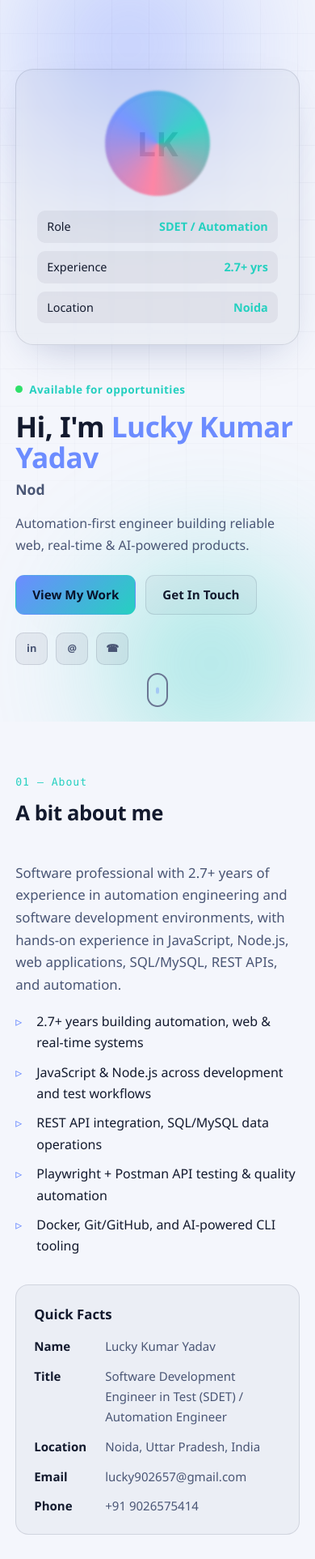
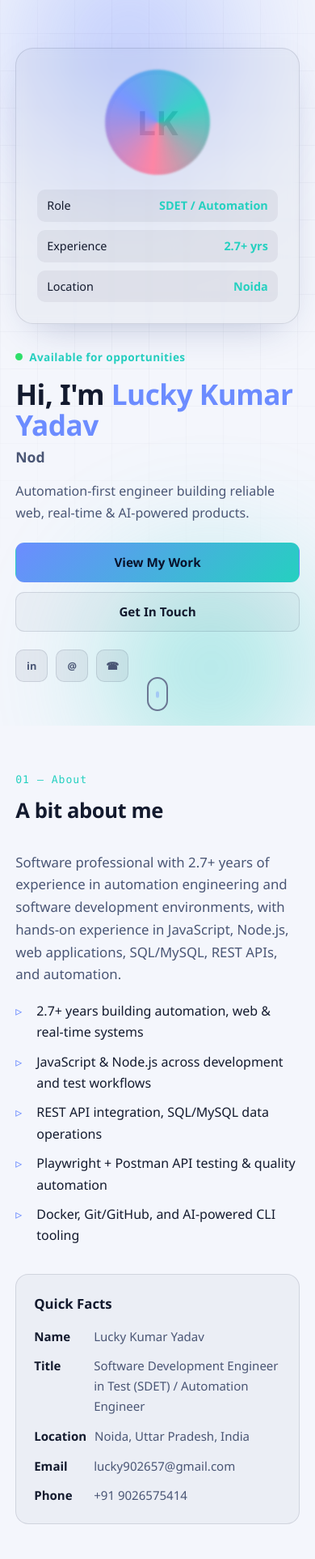
Before and after one commit to yadav-lucky/yadav-lucky.github.io, a website: page index.html in a window 390 px wide. Shown: the part 72-1997 px from the top of the page at 81% size. Drawn offline with Linux system fonts and the light colour scheme; no server answers.

Commit message:
UI fixes: mobile grid overflow + contact section layout
- Grids use minmax(min(100%, Npx), 1fr) to prevent horizontal overflow on small screens
- Contact side is a flex column; info values wrap (word-break) so long emails/URLs fit
- Added 480px breakpoint: full-width hero CTAs, 16px inputs (no iOS zoom), tighter spacing

```diff
--- a/css/style.css
+++ b/css/style.css
@@ -196,12 +196,13 @@ ul { list-style: none; }
 .info-card { background: var(--surface); border: 1px solid var(--border); border-radius: var(--radius); padding: 22px; }
 .info-card h3 { font-size: 1.05rem; margin-bottom: 14px; }
 .info-list { display: grid; gap: 12px; }
-.info-list li { display: flex; gap: 10px; align-items: flex-start; font-size: 0.94rem; color: var(--text-dim); }
-.info-list li b { color: var(--text); font-weight: 600; min-width: 78px; }
+.info-list li { display: flex; gap: 10px; align-items: baseline; font-size: 0.94rem; color: var(--text-dim); }
+.info-list li b { color: var(--text); font-weight: 600; min-width: 78px; flex: none; }
+.info-list li span, .info-list li a { min-width: 0; overflow-wrap: anywhere; word-break: break-word; }
 .info-list a:hover { color: var(--accent); }
 
 /* Skills */
-.skills-grid { display: grid; grid-template-columns: repeat(auto-fill, minmax(250px, 1fr)); gap: 18px; }
+.skills-grid { display: grid; grid-template-columns: repeat(auto-fill, minmax(min(100%, 250px), 1fr)); gap: 18px; }
 .skill-card { background: var(--surface); border: 1px solid var(--border); border-radius: var(--radius); padding: 20px; transition: 0.25s var(--ease); }
 .skill-card:hover { transform: translateY(-4px); border-color: var(--accent); box-shadow: var(--shadow); }
 .skill-card h3 { font-size: 1rem; margin-bottom: 14px; display: flex; align-items: center; gap: 8px; }
@@ -224,7 +225,7 @@ ul { list-style: none; }
 .timeline-card li::before { content: "•"; position: absolute; left: 0; color: var(--accent); }
 
 /* Projects */
-.projects-grid { display: grid; grid-template-columns: repeat(auto-fill, minmax(300px, 1fr)); gap: 22px; }
+.projects-grid { display: grid; grid-template-columns: repeat(auto-fill, minmax(min(100%, 300px), 1fr)); gap: 22px; }
 .project-card {
   position: relative; background: var(--surface); border: 1px solid var(--border);
   border-radius: var(--radius); padding: 24px; cursor: pointer; overflow: hidden;
@@ -240,7 +241,7 @@ ul { list-style: none; }
 .project-tech .chip { font-size: 0.76rem; padding: 4px 10px; }
 
 /* Education */
-.education-grid { display: grid; grid-template-columns: repeat(auto-fill, minmax(320px, 1fr)); gap: 20px; }
+.education-grid { display: grid; grid-template-columns: repeat(auto-fill, minmax(min(100%, 320px), 1fr)); gap: 20px; }
 .edu-card { display: flex; gap: 16px; background: var(--surface); border: 1px solid var(--border); border-radius: var(--radius); padding: 22px; align-items: center; }
 .edu-badge { width: 52px; height: 52px; flex: none; border-radius: 12px; display: grid; place-items: center; background: linear-gradient(135deg, var(--accent), var(--accent-2)); color: #08122b; font-weight: 800; }
 .edu-card h3 { font-size: 1.05rem; }
@@ -248,7 +249,9 @@ ul { list-style: none; }
 .edu-card .score { margin-top: 6px; font-size: 0.85rem; color: var(--accent-2); font-weight: 600; }
 
 /* Contact */
-.contact-grid { display: grid; grid-template-columns: 1.3fr 0.9fr; gap: 30px; }
+.contact-grid { display: grid; grid-template-columns: 1.3fr 0.9fr; gap: 30px; align-items: stretch; }
+.contact-side { display: flex; flex-direction: column; gap: 16px; }
+.contact-side .info-card { flex: 1 1 auto; }
 .contact-form { background: var(--surface); border: 1px solid var(--border); border-radius: var(--radius); padding: 26px; }
 .field { margin-bottom: 16px; }
 .field label { display: block; font-size: 0.86rem; color: var(--text-dim); margin-bottom: 6px; }
@@ -320,6 +323,19 @@ ul { list-style: none; }
   .section { padding: 60px 0; }
 }
 
+@media (max-width: 480px) {
+  .hero { padding: 64px 0 54px; }
+  .hero-inner { gap: 26px; }
+  .hero-cta { flex-direction: column; align-items: stretch; }
+  .hero-cta .btn { width: 100%; }
+  .section { padding: 52px 0; }
+  .section-head { margin-bottom: 28px; }
+  .contact-grid { gap: 22px; }
+  .contact-form { padding: 20px; }
+  .field input, .field textarea { font-size: 16px; }
+  .info-list li b { min-width: 64px; }
+}
+
 @media (prefers-reduced-motion: reduce) {
   * { animation: none !important; transition: none !important; }
   .reveal, .skills-grid .skill-card, .projects-grid .project-card, .timeline-item, .edu-card { opacity: 1; transform: none; }
--- a/public/css/style.css
+++ b/public/css/style.css
@@ -196,12 +196,13 @@ ul { list-style: none; }
 .info-card { background: var(--surface); border: 1px solid var(--border); border-radius: var(--radius); padding: 22px; }
 .info-card h3 { font-size: 1.05rem; margin-bottom: 14px; }
 .info-list { display: grid; gap: 12px; }
-.info-list li { display: flex; gap: 10px; align-items: flex-start; font-size: 0.94rem; color: var(--text-dim); }
-.info-list li b { color: var(--text); font-weight: 600; min-width: 78px; }
+.info-list li { display: flex; gap: 10px; align-items: baseline; font-size: 0.94rem; color: var(--text-dim); }
+.info-list li b { color: var(--text); font-weight: 600; min-width: 78px; flex: none; }
+.info-list li span, .info-list li a { min-width: 0; overflow-wrap: anywhere; word-break: break-word; }
 .info-list a:hover { color: var(--accent); }
 
 /* Skills */
-.skills-grid { display: grid; grid-template-columns: repeat(auto-fill, minmax(250px, 1fr)); gap: 18px; }
+.skills-grid { display: grid; grid-template-columns: repeat(auto-fill, minmax(min(100%, 250px), 1fr)); gap: 18px; }
 .skill-card { background: var(--surface); border: 1px solid var(--border); border-radius: var(--radius); padding: 20px; transition: 0.25s var(--ease); }
 .skill-card:hover { transform: translateY(-4px); border-color: var(--accent); box-shadow: var(--shadow); }
 .skill-card h3 { font-size: 1rem; margin-bottom: 14px; display: flex; align-items: center; gap: 8px; }
@@ -224,7 +225,7 @@ ul { list-style: none; }
 .timeline-card li::before { content: "•"; position: absolute; left: 0; color: var(--accent); }
 
 /* Projects */
-.projects-grid { display: grid; grid-template-columns: repeat(auto-fill, minmax(300px, 1fr)); gap: 22px; }
+.projects-grid { display: grid; grid-template-columns: repeat(auto-fill, minmax(min(100%, 300px), 1fr)); gap: 22px; }
 .project-card {
   position: relative; background: var(--surface); border: 1px solid var(--border);
   border-radius: var(--radius); padding: 24px; cursor: pointer; overflow: hidden;
@@ -240,7 +241,7 @@ ul { list-style: none; }
 .project-tech .chip { font-size: 0.76rem; padding: 4px 10px; }
 
 /* Education */
-.education-grid { display: grid; grid-template-columns: repeat(auto-fill, minmax(320px, 1fr)); gap: 20px; }
+.education-grid { display: grid; grid-template-columns: repeat(auto-fill, minmax(min(100%, 320px), 1fr)); gap: 20px; }
 .edu-card { display: flex; gap: 16px; background: var(--surface); border: 1px solid var(--border); border-radius: var(--radius); padding: 22px; align-items: center; }
 .edu-badge { width: 52px; height: 52px; flex: none; border-radius: 12px; display: grid; place-items: center; background: linear-gradient(135deg, var(--accent), var(--accent-2)); color: #08122b; font-weight: 800; }
 .edu-card h3 { font-size: 1.05rem; }
@@ -248,7 +249,9 @@ ul { list-style: none; }
 .edu-card .score { margin-top: 6px; font-size: 0.85rem; color: var(--accent-2); font-weight: 600; }
 
 /* Contact */
-.contact-grid { display: grid; grid-template-columns: 1.3fr 0.9fr; gap: 30px; }
+.contact-grid { display: grid; grid-template-columns: 1.3fr 0.9fr; gap: 30px; align-items: stretch; }
+.contact-side { display: flex; flex-direction: column; gap: 16px; }
+.contact-side .info-card { flex: 1 1 auto; }
 .contact-form { background: var(--surface); border: 1px solid var(--border); border-radius: var(--radius); padding: 26px; }
 .field { margin-bottom: 16px; }
 .field label { display: block; font-size: 0.86rem; color: var(--text-dim); margin-bottom: 6px; }
@@ -320,6 +323,19 @@ ul { list-style: none; }
   .section { padding: 60px 0; }
 }
 
+@media (max-width: 480px) {
+  .hero { padding: 64px 0 54px; }
+  .hero-inner { gap: 26px; }
+  .hero-cta { flex-direction: column; align-items: stretch; }
+  .hero-cta .btn { width: 100%; }
+  .section { padding: 52px 0; }
+  .section-head { margin-bottom: 28px; }
+  .contact-grid { gap: 22px; }
+  .contact-form { padding: 20px; }
+  .field input, .field textarea { font-size: 16px; }
+  .info-list li b { min-width: 64px; }
+}
+
 @media (prefers-reduced-motion: reduce) {
   * { animation: none !important; transition: none !important; }
   .reveal, .skills-grid .skill-card, .projects-grid .project-card, .timeline-item, .edu-card { opacity: 1; transform: none; }
```
